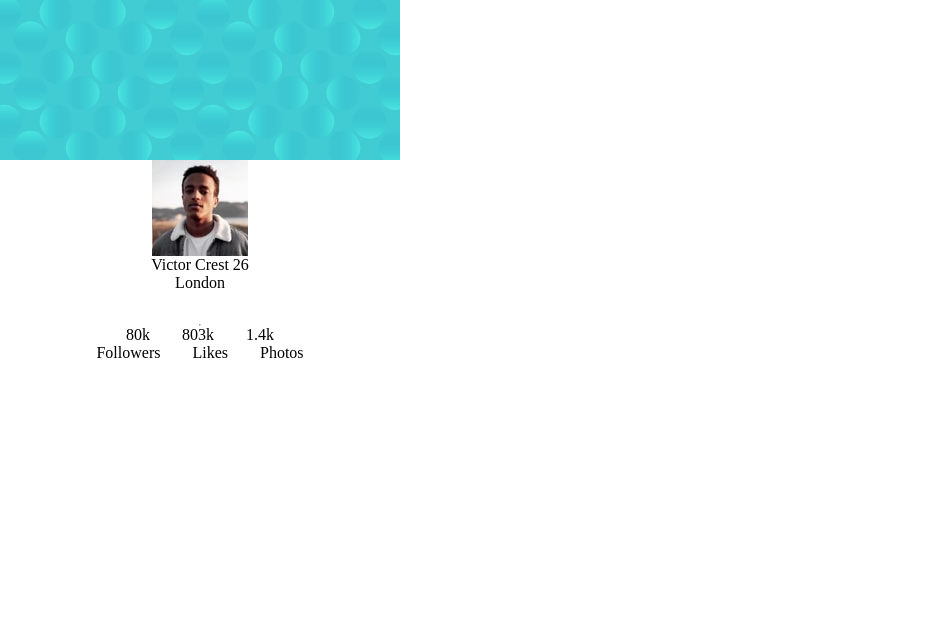
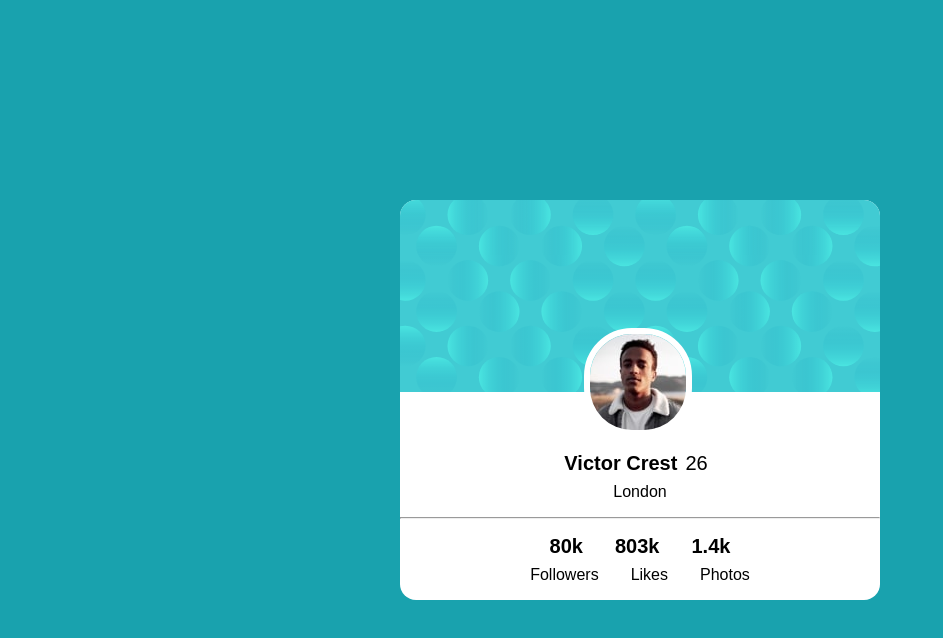
Before and after one commit to Allallnn/Profile-Card-Project, a plain HTML site: page index.html in a window 1280 px wide. Shown: the whole page, without its empty margins (0-943 px from the left). Drawn offline with Linux system fonts and the light colour scheme.

Commit message:
fixes: worked on project

```diff
--- a/index.html
+++ b/index.html
@@ -15,10 +15,17 @@
     <main>
       <!-- Card -->
       <!-- Section 1 imgs -->
-      <img src="assets/bg-pattern-card.svg" alt="bgr-img" id="card-bgr"/>
+       <div id="parent">
+        <img src="assets/bg-pattern-card.svg" alt="bgr-img" id="card-bgr" />
         <div id="vc-div">
-        <img src="assets/Image20250121170206.jpg" alt="Victor Crest" />
+          <img
+            src="assets/Image20250121170206.jpg"
+            alt="Victor Crest"
+            id="victor-crest"
+          />
         </div>
+       </div>
+
 
       <!-- Section 1 text -->
       <div class="section-1-text">
@@ -28,6 +35,7 @@
       <hr />
       <!-- Section 2  -->
       <!-- section 2 Numbers -->
+      <div class="section-2-div">
         <div class="section-2-num">
           <p>80k</p>
           <p>803k</p>
@@ -39,7 +47,7 @@
           <p>Likes</p>
           <p>Photos</p>
         </div>
-
+      </div>
     </main>
   </body>
 </html>
--- a/style.css
+++ b/style.css
@@ -9,49 +9,103 @@
   --Very-dark-desaturated-blue: hsl(229, 23%, 23%);
   --Dark-grayish-blue: hsl(227, 10%, 46%);
   --Dark-gray: hsl(0, 0%, 59%);
-  --ff-Kumbh: "Kumbh", "Sans serif";
+  --ff-kumbh: "kumbh", sans-serif;
 }
 body {
-  font-family: var(--ff-Kumbh);
-}
-main {
-  width: 25rem;
+  /* background-image: url(assets/bg-pattern-bottom.svg);
+  background-image: url(assets/bg-pattern-top.svg); */
+  min-height: 100vh;
+  background-repeat: no-repeat;
+  background-size: contain;
+  background-size: 50%;
+  background-color: var(--Dark-cyan);
   display: flex;
   flex-direction: column;
   align-items: center;
   justify-content: center;
+  font-family: var(--ff-kumbh);
 }
+main {
+  display: flex;
+  flex-direction: column;
+  justify-content: center;
+  background-color: white;
+  border-radius: 1rem;
+  width: 30rem;
+  /* border: black 1px solid; */
+}
+#bgr-top-img {
+  position: relative;
+}
+#bgr-bottom-img {
+  position: absolute;
+}
+#parent{
+  position: relative;
+}
+
 #card-bgr {
-  width: 25rem;
+  width: 30rem;
+  border-top-left-radius: 1rem;
+  border-top-right-radius: 1rem;
 }
+
 #vc-div {
+  position: absolute;
+  left: 11.5rem;
+  top: 8rem;
   display: flex;
   justify-content: center;
+  margin-bottom: 3rem;
+}
+#victor-crest {
+  border-radius: 3rem;
+  border: 6px solid white;
 }
 .section-1-text {
-  margin-bottom: 2rem;
+  display: flex;
+  justify-content: center;
+  flex-direction: column;
+  margin: 3rem 0 1rem 0;
+}
+#span-in-text {
+  margin: 0 0.5rem 0 0.5rem;
+  font-size: 20px;
 }
 #p-1 {
-
+  font-weight: 700;
+  font-size: 20px;
+  display: flex;
+  justify-content: center;
+  margin: 0.5rem;
 }
 #p-1 span {
-  font-size: 16px;
+  font-weight: 500;
 }
 #p-2 {
   display: flex;
   justify-content: center;
 }
 .section-2-num {
+  font-weight: 700;
   display: flex;
+  justify-content: center;
   flex-direction: row;
+  margin: 1rem 0 0.5rem 0;
 }
 .section-2-num p {
+  font-size: 20px;
+  font-family: var(--ff-kumbh);
   margin: 0 1rem 0 1rem;
 }
 .section-2-text {
   display: flex;
+  justify-content: center;
   flex-direction: row;
+  margin-bottom: 1rem;
 }
 .section-2-text p {
   margin: 0 1rem 0 1rem;
+  display: flex;
+  flex-direction: row;
 }
```
Lines whose indentation alone changed are shown as unchanged.
